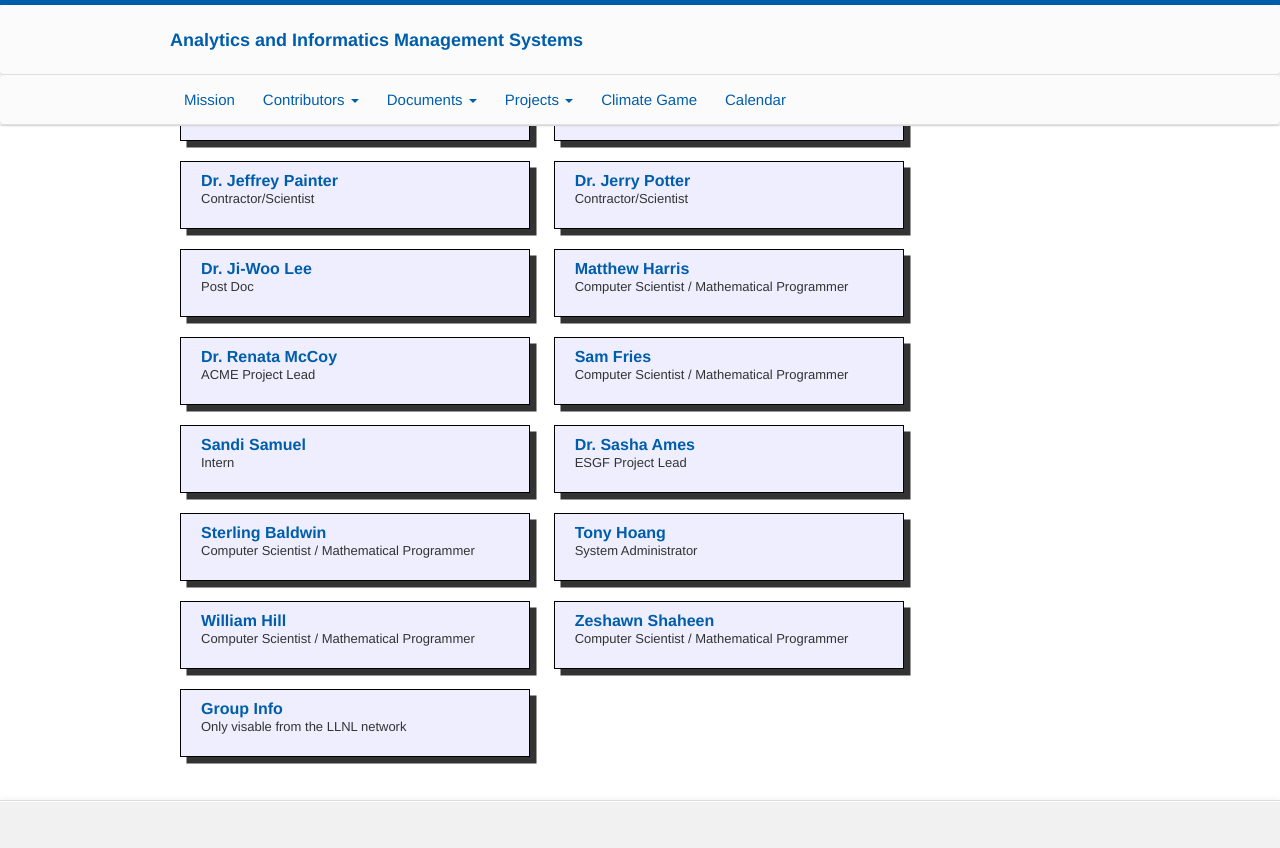
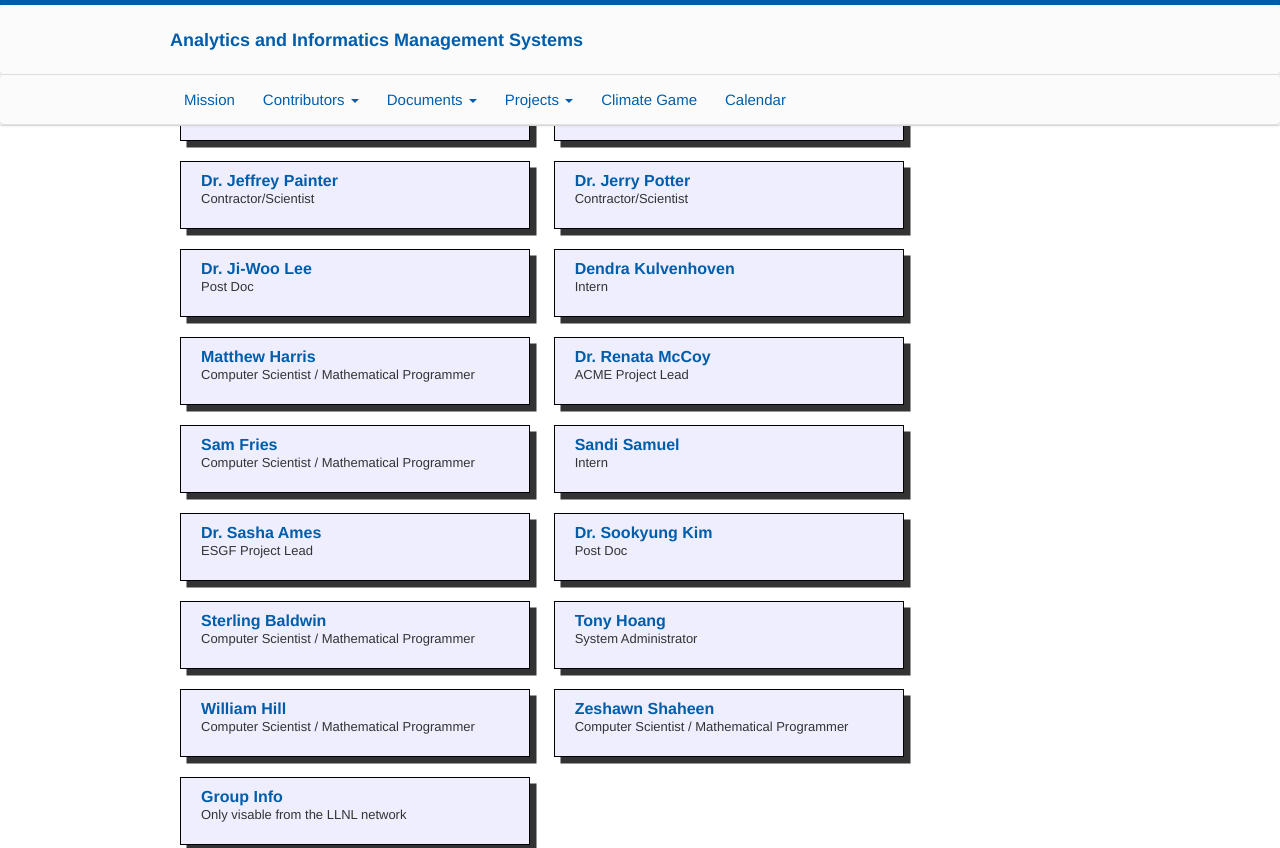
Before and after one commit to aims-group/aims-site, a Jekyll site: the page built from team.md, in a window 1280 px wide and 900 px high, scrolled down 375 px, cut to the strip 0-848 px from the top of the window. Built offline with Jekyll 4.4.1, drawn with Linux system fonts in a browser that asks for light colours.

Commit message:
MBH: adding in new team members

```diff
--- a/team.md
+++ b/team.md
@@ -85,6 +85,13 @@ title: Team
 
 <div class="person">
   <div class="person-info">
+    <div class="person-name"><a href="https://github.com/#" target="_blank">Dendra Kulvenhoven</a></div>
+    <div class="person-position">Intern</div>
+  </div>
+</div>
+
+<div class="person">
+  <div class="person-info">
     <div class="person-name"><a href="https://github.com/mattben" target="_blank">Matthew Harris</a></div>
     <div class="person-position">Computer Scientist / Mathematical Programmer</div>
   </div>
@@ -115,6 +122,13 @@ title: Team
   <div class="person-info">
     <div class="person-name"><a href="https://github.com/sashakames" target="_blank">Dr. Sasha Ames</a></div>
     <div class="person-position">ESGF Project Lead</div>
+  </div>
+</div>
+
+<div class="person">
+  <div class="person-info">
+    <div class="person-name"><a href="https://github.com/#" target="_blank"> Dr. Sookyung Kim</a></div>
+    <div class="person-position">Post Doc</div>
   </div>
 </div>
 
```
